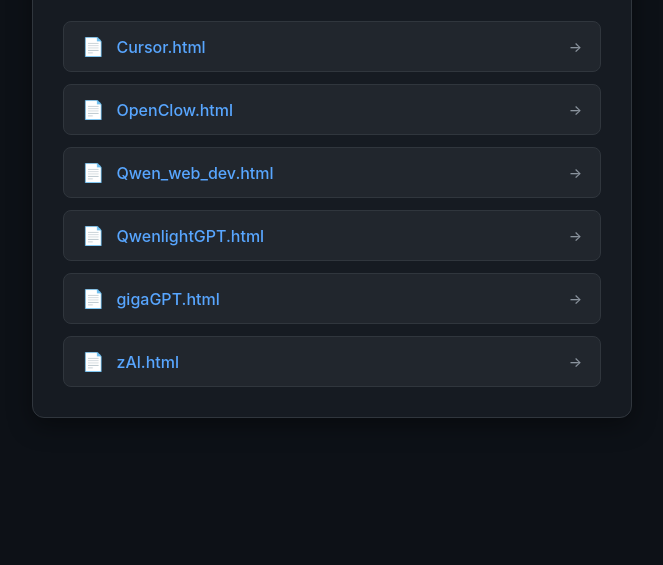
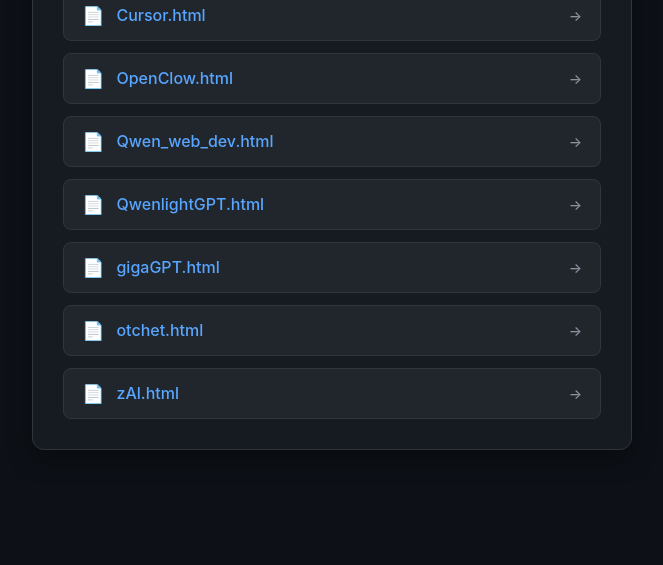
Before and after one commit to fobik63/vibecoding, a plain HTML site: page index.html in a window 1280 px wide. Shown: the part 235-800 px from the top of the page, without its empty margins (308-971 px from the left). Drawn offline with Linux system fonts and the light colour scheme.

Commit message:
Update and rename otchet.html to index.html

```diff
--- a/otchet.html
+++ b/index.html
@@ -9,7 +9,7 @@
             box-sizing: border-box;
             margin: 0;
             padding: 0;
-            font-family: -apple-system, BlinkMacSystemFont, 'Segoe UI', Roboto, Oxygen, Ubuntu, Cantarell, sans-serif;
+            font-family: -apple-system, BlinkMacSystemFont, 'Segoe UI', Roboto, sans-serif;
         }
 
         body {
@@ -73,14 +73,14 @@
             color: #79c0ff;
         }
 
+        .nav-item .title {
+            display: flex;
+            align-items: center;
+        }
+
         .nav-item .icon {
             margin-right: 12px;
             font-size: 18px;
-        }
-
-        .nav-item .title {
-            display: flex;
-            align-items: center;
         }
 
         .arrow {
@@ -120,6 +120,10 @@
                 <span class="title"><span class="icon">📄</span> gigaGPT.html</span>
                 <span class="arrow">→</span>
             </a>
+            <a href="otchet.html" class="nav-item">
+                <span class="title"><span class="icon">📄</span> otchet.html</span>
+                <span class="arrow">→</span>
+            </a>
             <a href="zAl.html" class="nav-item">
                 <span class="title"><span class="icon">📄</span> zAl.html</span>
                 <span class="arrow">→</span>
```
